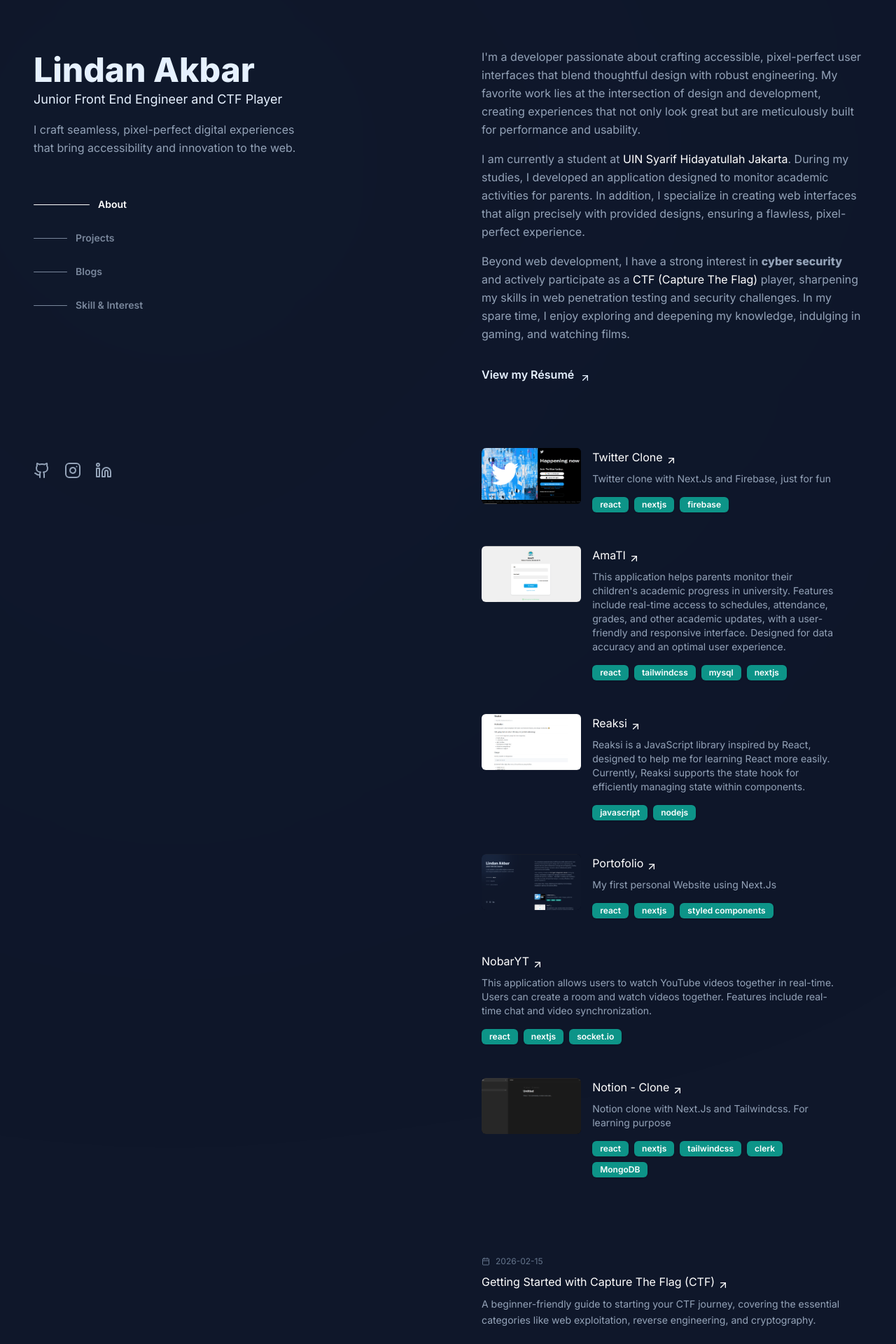
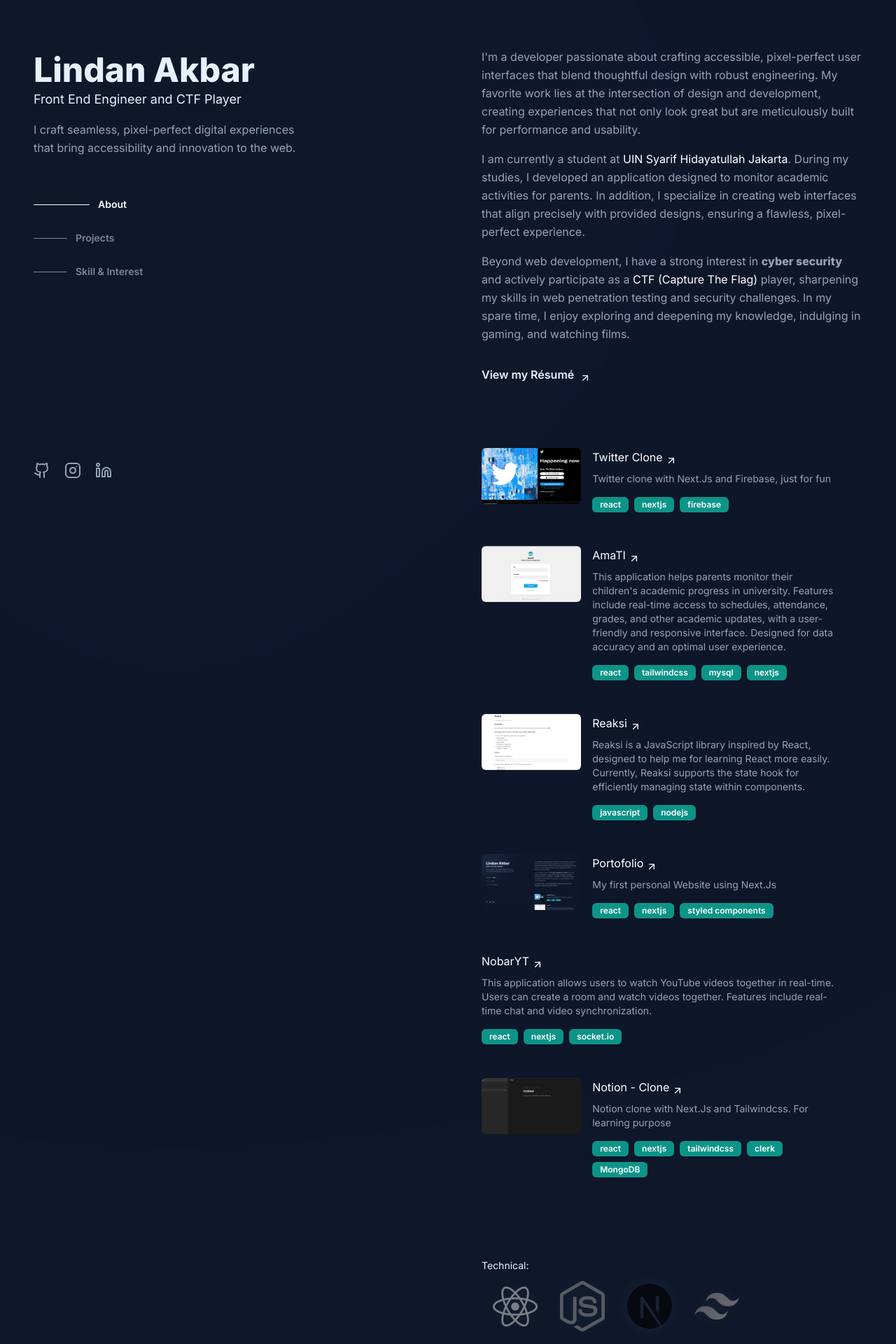
Before and after one commit to NexU20/personal-v1, a Next.js app: page / in a window 1280 px wide. Shown: the part 20-1940 px from the top of the page at 70% size. Built offline with nearby package versions, Linux system fonts and the light colour scheme.

Commit message:
fix several issue

```diff
--- a/app/components/SectionNav.tsx
+++ b/app/components/SectionNav.tsx
@@ -6,34 +6,34 @@ export default function SectionNav() {
   const [active, setActive] = useState("about");
 
   useEffect(() => {
-    const handleScroll = () => {
-      const sections = ["about", "projects", "blogs", "skill"];
-      let currentSection = "about";
+    const sections = ["about", "projects", "skill"];
 
-      sections.forEach((id) => {
-        const section = document.getElementById(id);
-        if (section) {
-          const { top } = section.getBoundingClientRect();
-          if (top <= 0) {
-            currentSection = id;
+    const observer = new IntersectionObserver(
+      (entries) => {
+        entries.forEach((entry) => {
+          if (entry.isIntersecting) {
+            setActive(entry.target.id);
           }
-        }
-      });
+        });
+      },
+      {
+        rootMargin: "-30% 0px -70% 0px",
+      }
+    );
 
-      setActive(currentSection);
-    };
+    sections.forEach((id) => {
+      const element = document.getElementById(id);
+      if (element) observer.observe(element);
+    });
 
-    window.addEventListener("scroll", handleScroll);
-    handleScroll(); // Panggil langsung agar state sesuai posisi awal
-
-    return () => window.removeEventListener("scroll", handleScroll);
+    return () => observer.disconnect();
   }, []);
 
   return (
     <div className="lg:flex flex-col gap-y-2 hidden flex-1">
       <Nav section="About" active={active === "about"} />
       <Nav section="Projects" active={active === "projects"} />
-      <Nav section="Blogs" active={active === "blogs"} />
+      {/* <Nav section="Blogs" active={active === "blogs"} /> */}
       <Nav section="Skill & Interest" active={active === "skill"} />
     </div>
   );
--- /dev/null
+++ b/app/data/blogs.ts
@@ -0,0 +1,37 @@
+export const blogs = [
+  {
+    title: "Getting Started with Capture The Flag (CTF)",
+    summary:
+      "A beginner-friendly guide to starting your CTF journey, covering the essential categories like web exploitation, reverse engineering, and cryptography.",
+    date: "2026-02-15",
+    slug: "getting-started-with-ctf",
+  },
+  {
+    title: "Understanding XSS: From Basics to Advanced Exploitation",
+    summary:
+      "Deep dive into Cross-Site Scripting vulnerabilities — how they work, different types (reflected, stored, DOM-based), and how to prevent them.",
+    date: "2026-02-01",
+    slug: "understanding-xss",
+  },
+  {
+    title: "Building Performant React Apps with Next.js",
+    summary:
+      "Tips and tricks for optimizing your Next.js applications, including server components, dynamic imports, and effective caching strategies.",
+    date: "2026-01-20",
+    slug: "performant-react-nextjs",
+  },
+  {
+    title: "My First CTF Competition: Lessons Learned",
+    summary:
+      "Reflecting on my experience in my first CTF competition — what went right, what went wrong, and the key takeaways for future competitions.",
+    date: "2026-01-10",
+    slug: "first-ctf-competition",
+  },
+  {
+    title: "Web Penetration Testing Methodology",
+    summary:
+      "A structured approach to web application penetration testing, covering reconnaissance, vulnerability identification, and exploitation techniques.",
+    date: "2025-12-28",
+    slug: "web-pentest-methodology",
+  },
+];
--- /dev/null
+++ b/app/data/projects.ts
@@ -0,0 +1,47 @@
+export const projects = [
+  {
+    name: "Twitter Clone",
+    description: "Twitter clone with Next.Js and Firebase, just for fun ",
+    image: "twitter.PNG",
+    tools: ["react", "nextjs", "firebase"],
+    link: "https://github.com/NexU20/twitter-clone",
+  },
+  {
+    name: "AmaTI",
+    description:
+      "This application helps parents monitor their children's academic progress in university. Features include real-time access to schedules, attendance, grades, and other academic updates, with a user-friendly and responsive interface. Designed for data accuracy and an optimal user experience.",
+    image: "amati.PNG",
+    tools: ["react", "tailwindcss", "mysql", "nextjs"],
+    link: "https://github.com/NexU20/AmaTI/tree/amati-withbackend",
+  },
+  {
+    name: "Reaksi",
+    description:
+      "Reaksi is a JavaScript library inspired by React, designed to help me for learning React more easily. Currently, Reaksi supports the state hook for efficiently managing state within components.",
+    image: "reaksi.PNG",
+    tools: ["javascript", "nodejs"],
+    link: "https://github.com/NexU20/reaksi/",
+  },
+  {
+    name: "Portofolio",
+    description: "My first personal Website using Next.Js",
+    image: "porto.PNG",
+    tools: ["react", "nextjs", "styled components"],
+    link: "",
+  },
+  {
+    name: "NobarYT",
+    description:
+      "This application allows users to watch YouTube videos together in real-time. Users can create a room and watch videos together. Features include real-time chat and video synchronization.",
+    tools: ["react", "nextjs", "socket.io"],
+    link: "https://github.com/NexU20/NobarYT/",
+  },
+  {
+    name: "Notion - Clone",
+    description:
+      "Notion clone with Next.Js and Tailwindcss. For learning purpose",
+    image: "notion.PNG",
+    tools: ["react", "nextjs", "tailwindcss", "clerk", "MongoDB"],
+    link: "https://notion-lndn-lake.vercel.app",
+  },
+];
--- a/app/page.tsx
+++ b/app/page.tsx
@@ -11,6 +11,8 @@ import {
   SectionHeader,
 } from "./components/ui/ContentSection";
 import Image from "next/image";
+import { projects } from "./data/projects";
+import { blogs } from "./data/blogs";
 
 const links = [
   {
@@ -42,92 +44,6 @@ const links = [
   }
 ];
 
-const projects = [
-  {
-    name: "Twitter Clone",
-    description: "Twitter clone with Next.Js and Firebase, just for fun ",
-    image: "twitter.PNG",
-    tools: ["react", "nextjs", "firebase"],
-    link: "https://github.com/NexU20/twitter-clone",
-  },
-  {
-    name: "AmaTI",
-    description:
-      "This application helps parents monitor their children's academic progress in university. Features include real-time access to schedules, attendance, grades, and other academic updates, with a user-friendly and responsive interface. Designed for data accuracy and an optimal user experience.",
-    image: "amati.PNG",
-    tools: ["react", "tailwindcss", "mysql", "nextjs"],
-    link: "https://github.com/NexU20/AmaTI/tree/amati-withbackend",
-  },
-  {
-    name: "Reaksi",
-    description:
-      "Reaksi is a JavaScript library inspired by React, designed to help me for learning React more easily. Currently, Reaksi supports the state hook for efficiently managing state within components.",
-    image: "reaksi.PNG",
-    tools: ["javascript", "nodejs"],
-    link: "https://github.com/NexU20/reaksi/",
-  },
-  {
-    name: "Portofolio",
-    description: "My first personal Website using Next.Js",
-    image: "porto.PNG",
-    tools: ["react", "nextjs", "styled components"],
-    link: "",
-  },
-  {
-    name: "NobarYT",
-    description:
-      "This application allows users to watch YouTube videos together in real-time. Users can create a room and watch videos together. Features include real-time chat and video synchronization.",
-    tools: ["react", "nextjs", "socket.io"],
-    link: "https://github.com/NexU20/NobarYT/",
-  },
-  {
-    name: "Notion - Clone",
-    description:
-      "Notion clone with Next.Js and Tailwindcss. For learning purpose",
-    image: "notion.PNG",
-    tools: ["react", "nextjs", "tailwindcss", "clerk", "MongoDB"],
-    link: "https://notion-lndn-lake.vercel.app",
-  },
-];
-
-const blogs = [
-  {
-    title: "Getting Started with Capture The Flag (CTF)",
-    summary:
-      "A beginner-friendly guide to starting your CTF journey, covering the essential categories like web exploitation, reverse engineering, and cryptography.",
-    date: "2026-02-15",
-    slug: "getting-started-with-ctf",
-  },
-  {
-    title: "Understanding XSS: From Basics to Advanced Exploitation",
-    summary:
-      "Deep dive into Cross-Site Scripting vulnerabilities — how they work, different types (reflected, stored, DOM-based), and how to prevent them.",
-    date: "2026-02-01",
-    slug: "understanding-xss",
-  },
-  {
-    title: "Building Performant React Apps with Next.js",
-    summary:
-      "Tips and tricks for optimizing your Next.js applications, including server components, dynamic imports, and effective caching strategies.",
-    date: "2026-01-20",
-    slug: "performant-react-nextjs",
-  },
-  {
-    title: "My First CTF Competition: Lessons Learned",
-    summary:
-      "Reflecting on my experience in my first CTF competition — what went right, what went wrong, and the key takeaways for future competitions.",
-    date: "2026-01-10",
-    slug: "first-ctf-competition",
-  },
-  {
-    title: "Web Penetration Testing Methodology",
-    summary:
-      "A structured approach to web application penetration testing, covering reconnaissance, vulnerability identification, and exploitation techniques.",
-    date: "2025-12-28",
-    slug: "web-pentest-methodology",
-  },
-];
-
 const skills = [
   {
     name: "React",
@@ -154,17 +70,19 @@ const skills = [
 export default function Home() {
   return (
     <div className="min-h-lvh grid grid-rows-[auto,1fr] lg:grid-cols-2 lg:grid-rows-1 max-w-[1300px] mx-auto">
-      <header className="px-6 md:px-12 md:py-16 lg:py-24 py-12 lg:sticky lg:top-0 lg:h-lvh lg:flex lg:flex-col lg:gap-y-12">
+      <header className="px-6 md:px-12 md:py-16 lg:py-24 py-12 lg:sticky lg:top-0 lg:h-lvh lg:flex lg:flex-col lg:justify-between">
+        <div className="flex flex-col gap-y-12">
           <div>
             <h1 className="font-extrabold text-4xl md:text-5xl">Lindan Akbar</h1>
-          <h2 className="mt-1 md:text-lg">Junior Front End Engineer and CTF Player</h2>
+            <h2 className="mt-1 md:text-lg">Front End Engineer and CTF Player</h2>
             <p className="text-slate-400 leading-relaxed mt-4 max-w-96">
               I craft seamless, pixel-perfect digital experiences that bring
               accessibility and innovation to the web.
             </p>
           </div>
           <SectionNav />
-        <ul className="flex gap-x-5 mt-8">
+        </div>
+        <ul className="flex gap-x-5 mt-8 lg:mt-0">
           {links.map(({ url, icon }) => (
             <li key={url}>
               <Link href={url} target="_blank" draggable={false}>
@@ -246,7 +164,7 @@ export default function Home() {
             ))}
           </ul>
         </NewSection>
-        <NewSection id="blogs">
+        {/* <NewSection id="blogs">
           <SectionHeader>Blog</SectionHeader>
           <ul className="text-slate-400 mt-4 flex flex-col gap-y-12 lg:gap-y-2 group/list">
             {blogs.slice(0, 5).map((blog, i) => (
@@ -273,7 +191,7 @@ export default function Home() {
               className="group-hover/blog:translate-x-1 group-hover/blog:-translate-y-2 transition-transform"
             />
           </Link>
-        </NewSection>
+        </NewSection> */}
         <NewSection id="skill">
           <SectionHeader>Skill & Interest</SectionHeader>
           <div className="max-w-96 text-sm lg:mt-10">
@@ -282,14 +200,17 @@ export default function Home() {
               {skills.map((el, index) => (
                 <li
                   key={index}
-                  className="flex cursor-pointer hover:bg-neutral-400 hover:bg-opacity-30 hover:backdrop-blur-md p-2 items-center justify-center size-16 md:size-20 rounded-sm md:rounded-md opacity-50 hover:opacity-100 transition-opacity group/skill"
+                  className="relative flex cursor-pointer p-2 items-center justify-center size-16 md:size-20 opacity-60 hover:opacity-100 transition-all duration-300 group/skill"
                 >
+                  <div className="absolute -top-10 left-1/2 -translate-x-1/2 lg:px-3 lg:py-1.5 px-2 py-1 bg-slate-800/90 backdrop-blur-md border border-slate-700 text-white text-xs whitespace-nowrap rounded-md opacity-0 translate-y-2 group-hover/skill:opacity-100 group-hover/skill:translate-y-0 transition-all duration-300 pointer-events-none z-10">
+                    {el.name}
+                  </div>
                   <Image
                     src={`/img/${el.image}`}
                     width={100}
                     height={100}
                     alt={`Skill Image ${index + 1}`}
-                    className="object-cover filter grayscale group-hover/skill:grayscale-0 transition-filter"
+                    className="object-cover filter grayscale group-hover/skill:grayscale-0 drop-shadow-[0_0_12px_rgba(255,255,255,0.1)] group-hover/skill:drop-shadow-[0_0_16px_rgba(255,255,255,0.2)] transition-all duration-300"
                   />
                 </li>
               ))}
```
Lines whose indentation alone changed are shown as unchanged.
